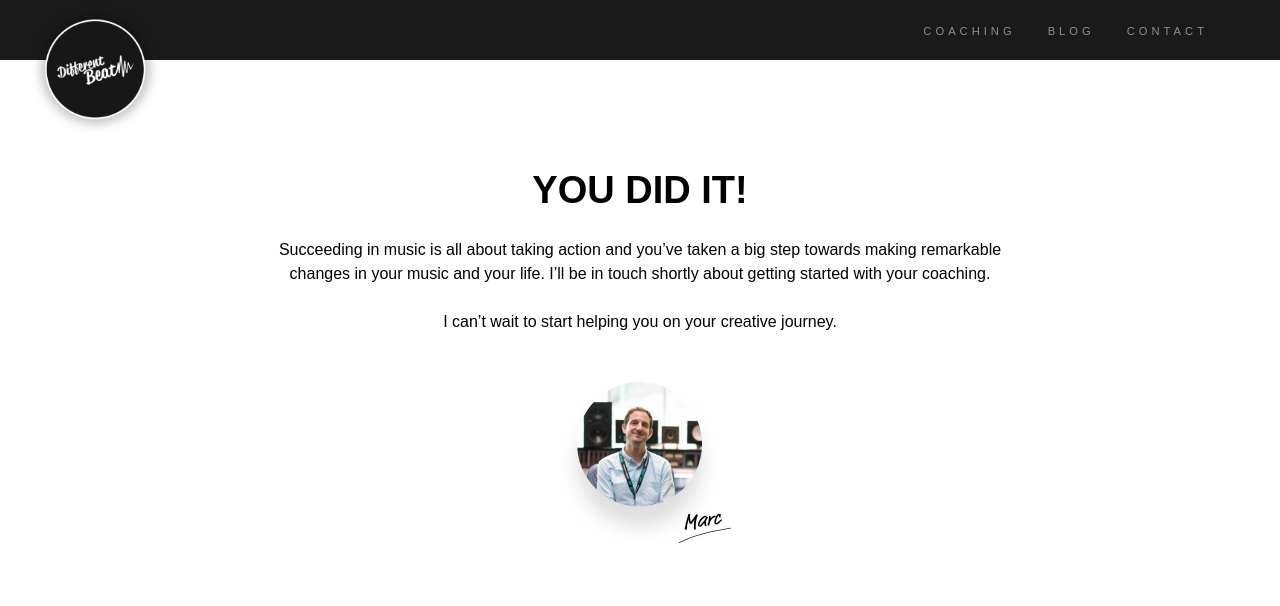
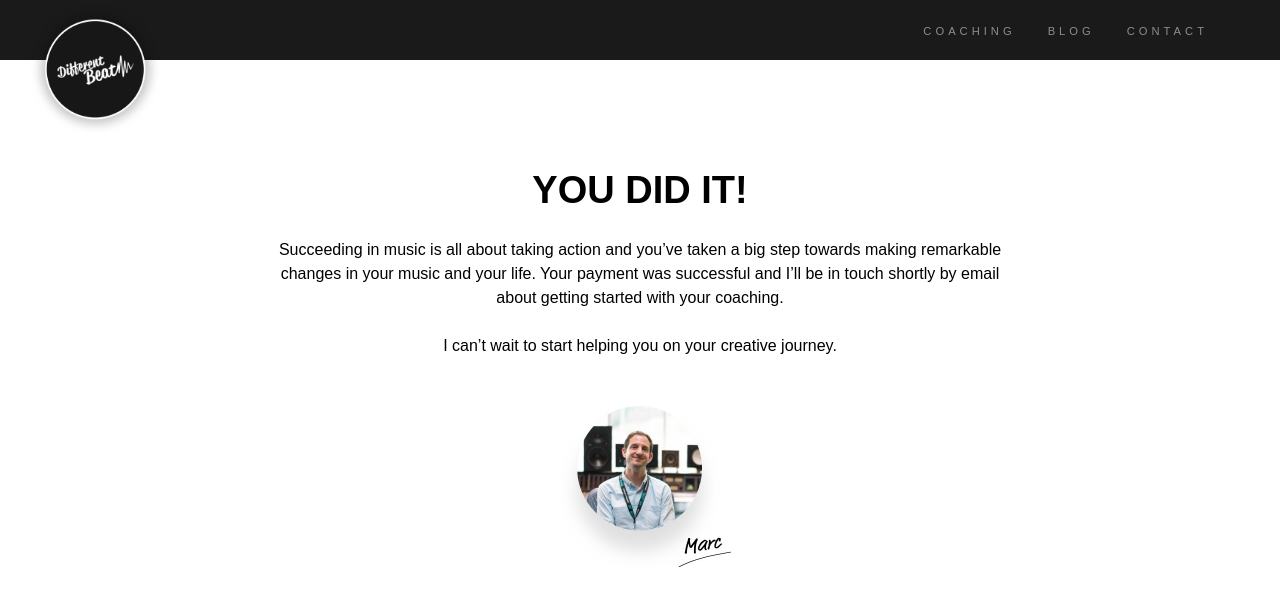
Before and after one commit to mlangsman/Coaching-Site, a Jekyll site: the page built from purchase-success.html, in a window 1280 px wide. Shown: the top 606 px of the page. Built offline with Jekyll 4.4.1, drawn with Linux system fonts in a browser that asks for light colours; nearby versions of some CDN libraries.

Commit message:
Copy change

```diff
--- a/purchase-success.html
+++ b/purchase-success.html
@@ -8,7 +8,7 @@ title: Different Beat
 			<div class="col-2"></div>
 			<div class="col d-flex justify-content-center mt-5 flex-column">
 				<h1 class="centered">You did it!</h1>
-				<p class="centered mt-4">Succeeding in music is all about taking action and you’ve taken a big step towards making remarkable changes in your music and your life. I’ll be in touch shortly about getting started with your coaching.</p>
+				<p class="centered mt-4">Succeeding in music is all about taking action and you’ve taken a big step towards making remarkable changes in your music and your life. Your payment was successful and I’ll be in touch shortly by email about getting started with your coaching.</p>
 				<p  class="centered mt-4">I can’t wait to start helping you on your creative journey.</p>
 
 			</div>
```
